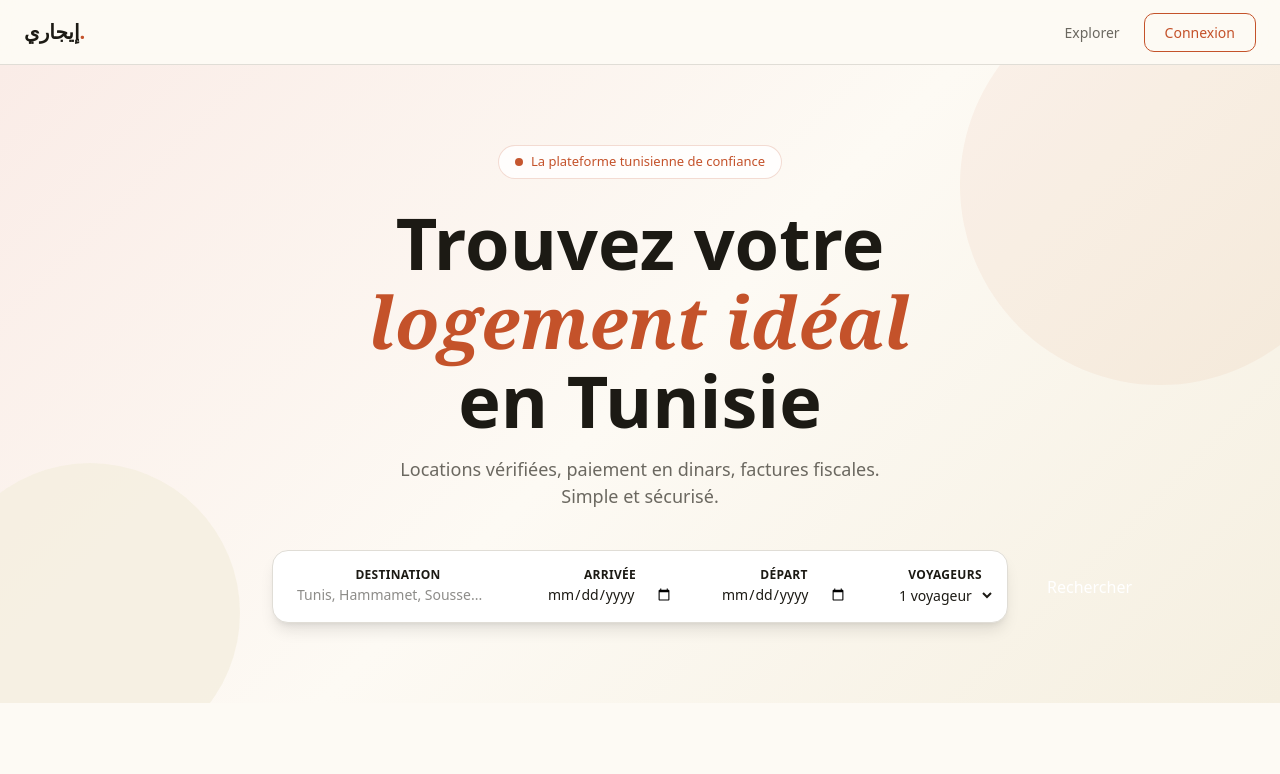
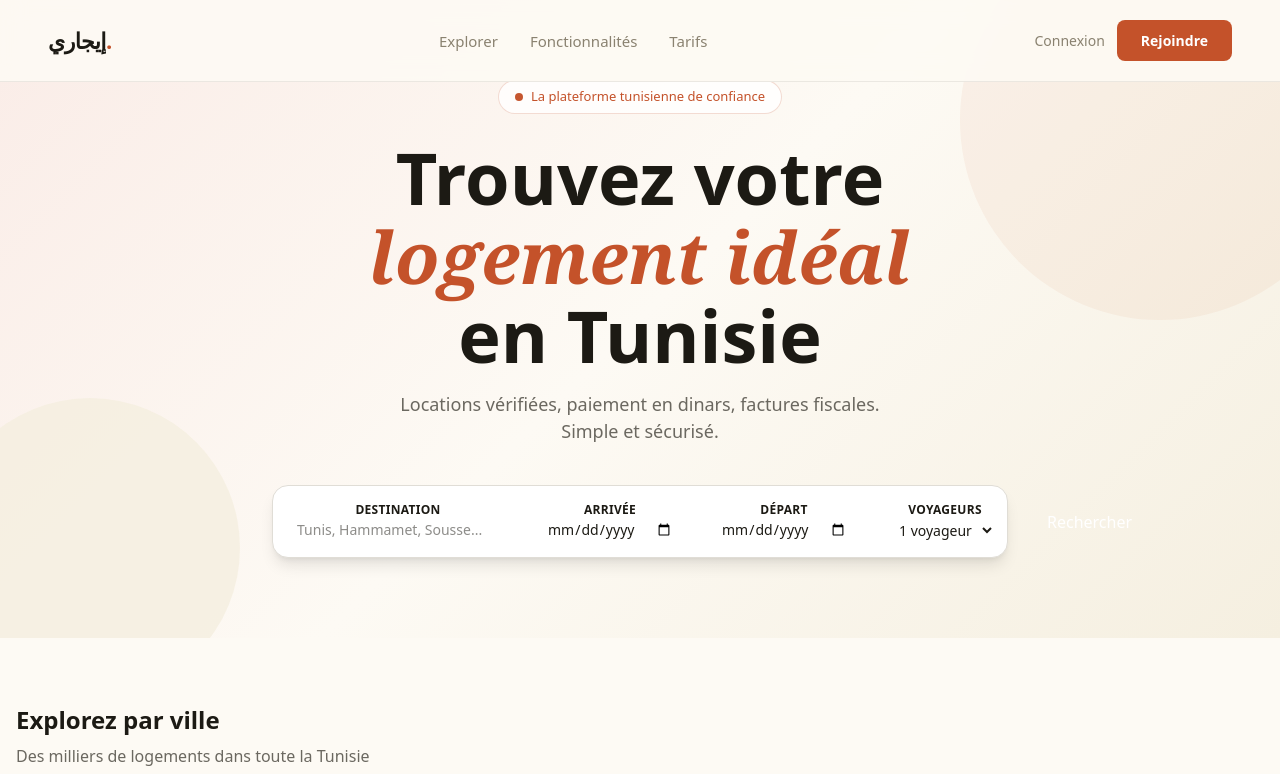
Before and after one commit to kingmathers92/ejari, a Next.js app in the folder app/web/: page / in a window 1280 px wide. Shown: the top 774 px of the page. Built offline with nearby package versions, Linux system fonts and the light colour scheme.

Commit message:
Improved navbar

```diff
--- a/app/web/src/components/layout/Navbar.tsx
+++ b/app/web/src/components/layout/Navbar.tsx
@@ -11,66 +11,92 @@ export function Navbar() {
   return (
     <nav
       style={{
-        position: "sticky",
+        position: "fixed",
         top: 0,
-        zIndex: 50,
-        background: "rgba(253,250,244,0.92)",
-        backdropFilter: "blur(12px)",
-        borderBottom: "1px solid #E0DDD6",
-      }}
-    >
-      <div
-        className="max-w-7xl mx-auto px-4 sm:px-6"
-        style={{
-          height: "64px",
+        left: 0,
+        right: 0,
+        zIndex: 100,
         display: "flex",
         alignItems: "center",
         justifyContent: "space-between",
+        padding: "20px 48px",
+        background: "rgba(253,250,244,0.92)",
+        backdropFilter: "blur(12px)",
+        borderBottom: "1px solid rgba(28,26,20,0.08)",
       }}
     >
       {/* Logo */}
       <Link
         href="/"
         style={{
-            fontSize: "20px",
+          fontSize: "22px",
           fontWeight: 700,
           color: "#1C1A14",
           textDecoration: "none",
+          letterSpacing: "-0.5px",
         }}
       >
         إيجاري<span style={{ color: "#C4522A" }}>.</span>
       </Link>
 
-        {/* Desktop nav */}
-        <div style={{ display: "flex", alignItems: "center", gap: "24px" }}>
+      {/* Nav links */}
+      <ul
+        style={{
+          display: "flex",
+          gap: "32px",
+          listStyle: "none",
+          margin: 0,
+          padding: 0,
+        }}
+        className="hidden md:flex"
+      >
+        <li>
           <Link
             href="/search"
             style={{
-              fontSize: "14px",
-              color: "#6B6860",
               textDecoration: "none",
+              color: "#8A8270",
+              fontSize: "15px",
+              fontWeight: 500,
             }}
             className="hover:text-[#1C1A14] transition-colors"
           >
             Explorer
           </Link>
-
-          {user ? (
-            <>
-              {user.role === "HOST" && (
+        </li>
+        <li>
           <Link
-                  href="/dashboard"
+            href="/#features"
             style={{
-                    fontSize: "14px",
-                    color: "#6B6860",
               textDecoration: "none",
+              color: "#8A8270",
+              fontSize: "15px",
+              fontWeight: 500,
             }}
             className="hover:text-[#1C1A14] transition-colors"
           >
-                  Tableau de bord
+            Fonctionnalités
           </Link>
-              )}
+        </li>
+        <li>
+          <Link
+            href="/#pricing"
+            style={{
+              textDecoration: "none",
+              color: "#8A8270",
+              fontSize: "15px",
+              fontWeight: 500,
+            }}
+            className="hover:text-[#1C1A14] transition-colors"
+          >
+            Tarifs
+          </Link>
+        </li>
+      </ul>
 
+      {/* Right side */}
+      <div style={{ display: "flex", alignItems: "center", gap: "12px" }}>
+        {user ? (
           <div style={{ position: "relative" }}>
             <button
               onClick={() => setMenuOpen(!menuOpen)}
@@ -78,45 +104,33 @@ export function Navbar() {
                 display: "flex",
                 alignItems: "center",
                 gap: "8px",
-                    padding: "6px 12px",
-                    borderRadius: "12px",
-                    border: "1px solid #E0DDD6",
+                padding: "8px 16px",
+                borderRadius: "8px",
+                border: "1px solid rgba(28,26,20,0.12)",
                 background: "white",
                 cursor: "pointer",
+                fontSize: "14px",
+                fontWeight: 600,
+                color: "#1C1A14",
               }}
             >
               <div
                 style={{
-                      width: "28px",
-                      height: "28px",
+                  width: "26px",
+                  height: "26px",
                   borderRadius: "50%",
-                      background: "#FAECE7",
+                  background: "rgba(196,82,42,0.1)",
                   display: "flex",
                   alignItems: "center",
                   justifyContent: "center",
                   fontSize: "12px",
-                      fontWeight: 600,
+                  fontWeight: 700,
                   color: "#C4522A",
                 }}
               >
                 {user.fullName.charAt(0).toUpperCase()}
               </div>
-                  <span style={{ fontSize: "14px", color: "#1C1A14" }}>
               {user.fullName.split(" ")[0]}
-                  </span>
-                  <svg
-                    style={{ width: "14px", height: "14px", color: "#6B6860" }}
-                    fill="none"
-                    viewBox="0 0 24 24"
-                    stroke="currentColor"
-                  >
-                    <path
-                      strokeLinecap="round"
-                      strokeLinejoin="round"
-                      strokeWidth={2}
-                      d="M19 9l-7 7-7-7"
-                    />
-                  </svg>
             </button>
 
             {menuOpen && (
@@ -130,20 +144,19 @@ export function Navbar() {
                     position: "absolute",
                     right: 0,
                     marginTop: "8px",
-                        width: "192px",
+                    width: "200px",
                     background: "white",
                     borderRadius: "12px",
-                        border: "1px solid #E0DDD6",
-                        boxShadow: "0 4px 20px rgba(0,0,0,0.08)",
+                    border: "1px solid rgba(28,26,20,0.08)",
+                    boxShadow: "0 8px 32px rgba(28,26,20,0.08)",
                     overflow: "hidden",
                     zIndex: 10,
                   }}
                 >
-                      {[{ href: "/bookings", label: "Mes réservations" }].map(
-                        (item) => (
+                  {user.role === "HOST" && (
                     <Link
-                            key={item.href}
-                            href={item.href}
+                      href="/dashboard"
+                      onClick={() => setMenuOpen(false)}
                       style={{
                         display: "block",
                         padding: "10px 16px",
@@ -152,15 +165,28 @@ export function Navbar() {
                         textDecoration: "none",
                       }}
                       className="hover:bg-[#F5EFE0] transition-colors"
+                    >
+                      Tableau de bord
+                    </Link>
+                  )}
+                  <Link
+                    href="/bookings"
                     onClick={() => setMenuOpen(false)}
+                    style={{
+                      display: "block",
+                      padding: "10px 16px",
+                      fontSize: "14px",
+                      color: "#1C1A14",
+                      textDecoration: "none",
+                    }}
+                    className="hover:bg-[#F5EFE0] transition-colors"
                   >
-                            {item.label}
+                    Mes réservations
                   </Link>
-                        ),
-                      )}
                   {user.role === "GUEST" && (
                     <Link
                       href="/become-host"
+                      onClick={() => setMenuOpen(false)}
                       style={{
                         display: "block",
                         padding: "10px 16px",
@@ -169,12 +195,13 @@ export function Navbar() {
                         textDecoration: "none",
                       }}
                       className="hover:bg-[#FAECE7] transition-colors"
-                          onClick={() => setMenuOpen(false)}
                     >
                       Devenir hôte
                     </Link>
                   )}
-                      <hr style={{ borderColor: "#E0DDD6", margin: 0 }} />
+                  <hr
+                    style={{ borderColor: "rgba(28,26,20,0.08)", margin: 0 }}
+                  />
                   <button
                     onClick={() => {
                       logout();
@@ -185,7 +212,7 @@ export function Navbar() {
                       textAlign: "left",
                       padding: "10px 16px",
                       fontSize: "14px",
-                          color: "#6B6860",
+                      color: "#8A8270",
                       background: "none",
                       border: "none",
                       cursor: "pointer",
@@ -198,25 +225,41 @@ export function Navbar() {
               </>
             )}
           </div>
-            </>
         ) : (
+          <>
             <Link
               href="/login"
               style={{
                 fontSize: "14px",
-                padding: "8px 20px",
-                borderRadius: "10px",
-                border: "1px solid #C4522A",
-                color: "#C4522A",
+                color: "#8A8270",
                 textDecoration: "none",
                 fontWeight: 500,
               }}
-              className="hover:bg-[#FAECE7] transition-colors"
+              className="hover:text-[#1C1A14] transition-colors hidden md:block"
             >
               Connexion
             </Link>
+            <button
+              onClick={() => {
+                window.location.href = "/#waitlist";
+              }}
+              style={{
+                background: "#C4522A",
+                color: "white",
+                border: "none",
+                padding: "10px 24px",
+                borderRadius: "8px",
+                fontSize: "14px",
+                fontWeight: 600,
+                cursor: "pointer",
+                transition: "background .2s",
+              }}
+              className="hover:bg-[#E87A50]"
+            >
+              Rejoindre
+            </button>
+          </>
         )}
-        </div>
       </div>
     </nav>
   );
```
Lines whose indentation alone changed are shown as unchanged.
